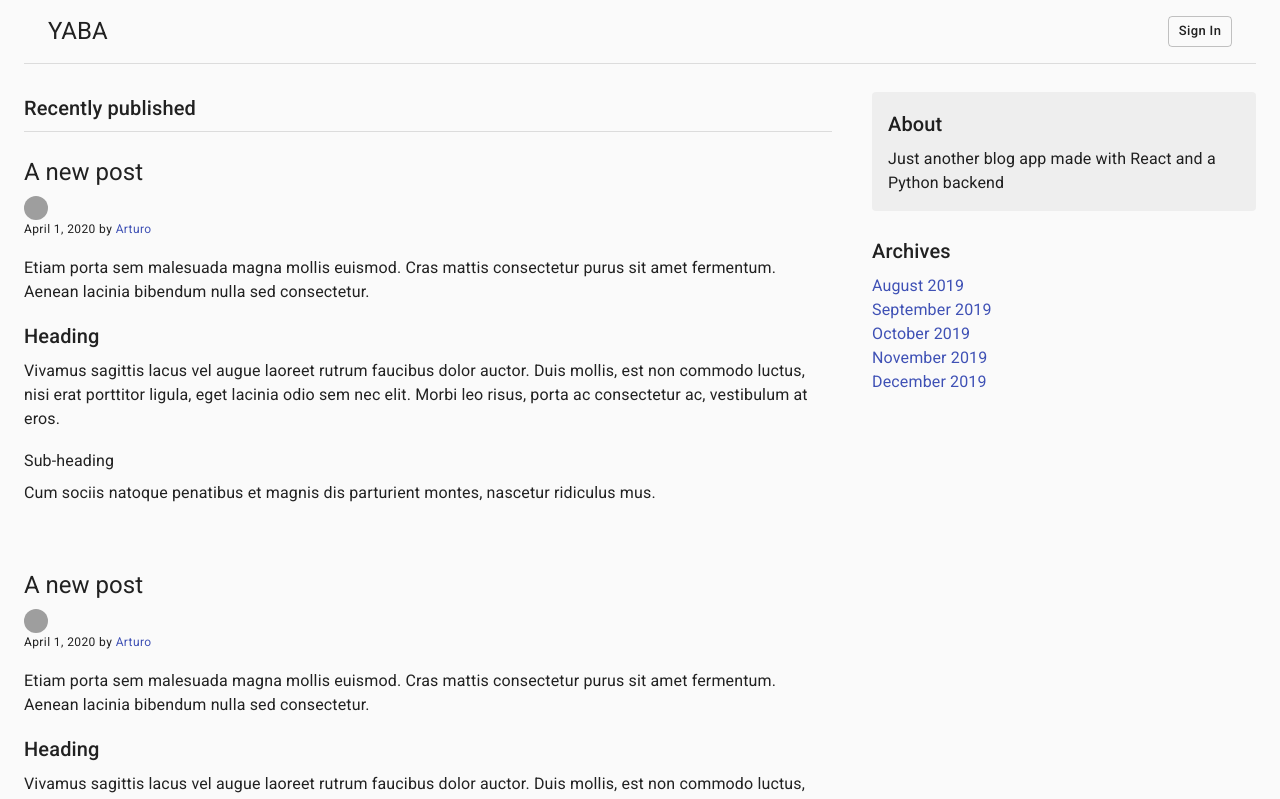
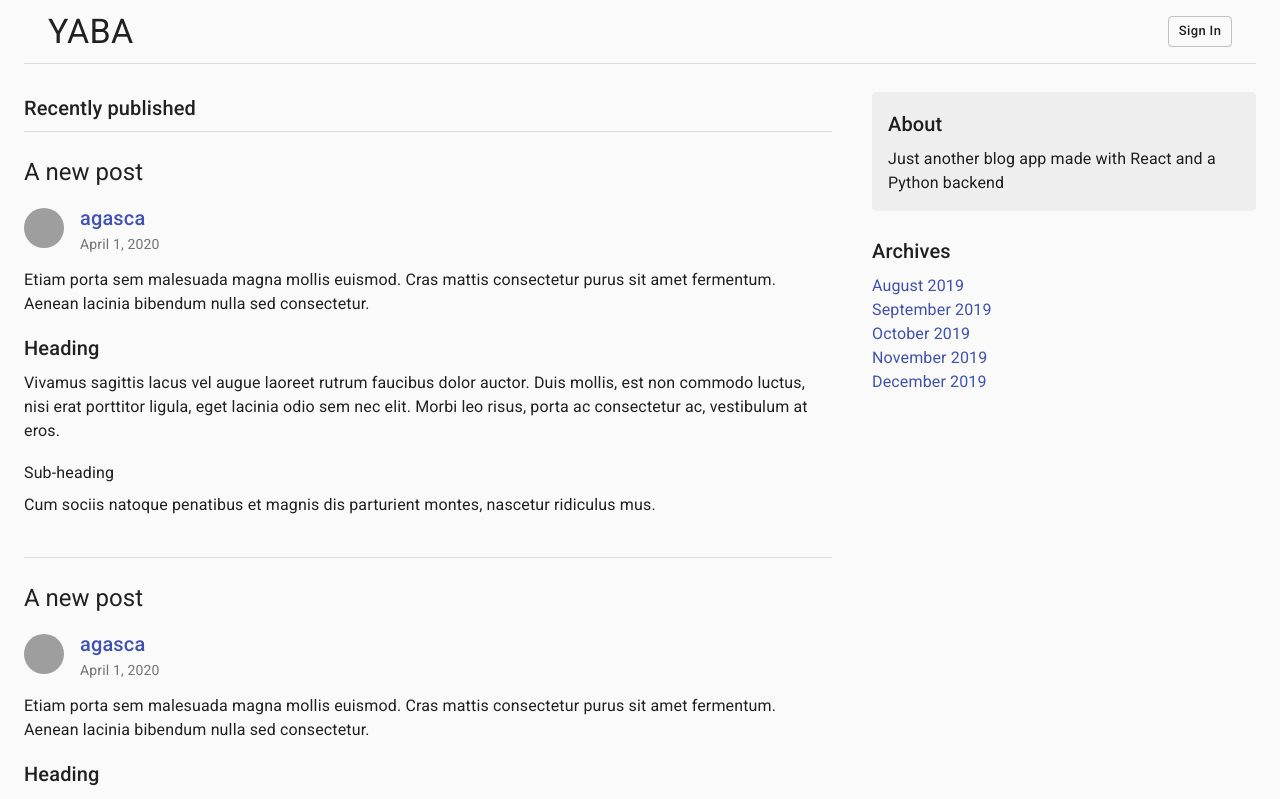
Before and after one commit to agasca94/react-blog, a React (Create React App) app: page /blog in a window 1280 px wide. Shown: the top 799 px of the page. Built offline with nearby package versions, Linux system fonts and the light colour scheme; grey boxes are pictures that could not be loaded.

Commit message:
Extract and refactor new components

```diff
--- a/src/components/BlogMainContent.js
+++ b/src/components/BlogMainContent.js
@@ -1,6 +1,6 @@
 import React from 'react';
 import { Typography, Divider } from '@material-ui/core';
-import Post from './Post';
+import PostPreview from './PostPreview';
 
 function BlogMainContent(props) {
     const { posts, title } = props;
@@ -11,7 +11,7 @@ function BlogMainContent(props) {
             </Typography>
             <Divider/>
             {posts.map(post =>
-                <Post key={post.id} post={post}></Post>
+                <PostPreview key={post.id} post={post} />
             )}
         </React.Fragment>
     );
--- a/src/components/Header.js
+++ b/src/components/Header.js
@@ -81,7 +81,7 @@ export default function Header(props) {
             <Typography
                 component={Link}
                 to='/blog'
-                variant='h5'
+                variant='h4'
                 color='inherit'
                 align='left'
                 noWrap
--- /dev/null
+++ b/src/components/PostMarkdown.js
@@ -0,0 +1,31 @@
+import React from 'react';
+import ReactMarkdown from 'markdown-to-jsx';
+import { Typography, Link , makeStyles } from '@material-ui/core';
+
+const useStyles = makeStyles(theme => ({
+    markdown: {
+        ...theme.typography.body2,
+    },
+}))
+
+const options = {
+    overrides: {
+        h2: { component: Typography, props: { gutterBottom: true, variant: 'h6' } },
+        h3: { component: Typography, props: { gutterBottom: true, variant: 'subtitle1' } },
+        p: { component: Typography, props: { paragraph: true } },
+        a: { component: Link }
+    }
+}
+
+function PostMarkdown(props) {
+    const { contents } = props;
+    const classes = useStyles();
+
+    return (
+        <ReactMarkdown className={classes.markdown} options={options}>
+            {contents}
+        </ReactMarkdown>
+    )
+}
+
+export default PostMarkdown;
--- /dev/null
+++ b/src/components/PostPreview.js
@@ -0,0 +1,30 @@
+import React from 'react';
+import { Typography, Divider, makeStyles } from '@material-ui/core';
+import UserInfoItem from './UserInfoItem';
+import PostMarkdown from './PostMarkdown';
+
+const useStyles = makeStyles(theme => ({
+    post: {
+        padding: theme.spacing(3, 0)
+    },
+}))
+
+function Post(props) {
+    const { post } = props;
+    const classes = useStyles();
+
+    return (
+        <React.Fragment>
+            <div className={classes.post}>
+                <Typography variant='h5'>
+                    {post.title}
+                </Typography>
+                <UserInfoItem post={post} />
+                <PostMarkdown contents={post.contents}/>
+            </div>
+            <Divider />
+        </React.Fragment>
+    )
+}
+
+export default Post;
--- /dev/null
+++ b/src/components/UserInfoItem.js
@@ -0,0 +1,60 @@
+import React from 'react';
+import { Link,
+    Avatar,
+    ListItem,
+    ListItemAvatar,
+    ListItemText,
+    Typography,
+    makeStyles
+} from '@material-ui/core';
+import { Link as ReactLink } from 'react-router-dom';
+import { formatDate } from './dateUtils';
+
+const useStyles = makeStyles(theme => ({
+    whiteText: {
+        color: theme.palette.common.white
+    },
+    greyText: {
+        color: theme.palette.grey[500]
+    },
+    primaryText: {
+        color: theme.palette.primary
+    },
+    secondaryText: {
+        color: theme.palette.text.secondary
+    }
+}))
+
+function UserInfoItem(props) {
+    const { post, theme } = props;
+    const date = new Date(post.created_at);
+    const classes = useStyles();
+    const lightTheme = theme === 'light';
+
+    return (
+        <ListItem disableGutters>
+            <ListItemAvatar>
+                <Avatar alt="Remy Sharp" src="https://static.productionready.io/images/smiley-cyrus.jpg" />
+            </ListItemAvatar>
+            <ListItemText
+                primary={
+                    <Link className={lightTheme ? classes.primaryText : classes.whiteText} component={ReactLink} to={`@${post.author.username}`}>
+                        <Typography variant='h6'>
+                            {post.author.username}
+                        </Typography>
+                    </Link>
+                }
+                secondary={formatDate(date)}
+                secondaryTypographyProps={{
+                    className: lightTheme ? classes.secondaryText : classes.greyText
+                }}
+            />
+        </ListItem>
+    );
+}
+
+UserInfoItem.defaultProps = {
+    theme: 'light'
+}
+
+export default UserInfoItem;
--- /dev/null
+++ b/src/components/dateUtils.js
@@ -0,0 +1,14 @@
+export function formatDate(date) {
+    var monthNames = [
+        "January", "February", "March",
+        "April", "May", "June", "July",
+        "August", "September", "October",
+        "November", "December"
+    ];
+
+    var day = date.getDate();
+    var monthIndex = date.getMonth();
+    var year = date.getFullYear();
+
+    return  `${monthNames[monthIndex]} ${day}, ${year}`;
+}
```
